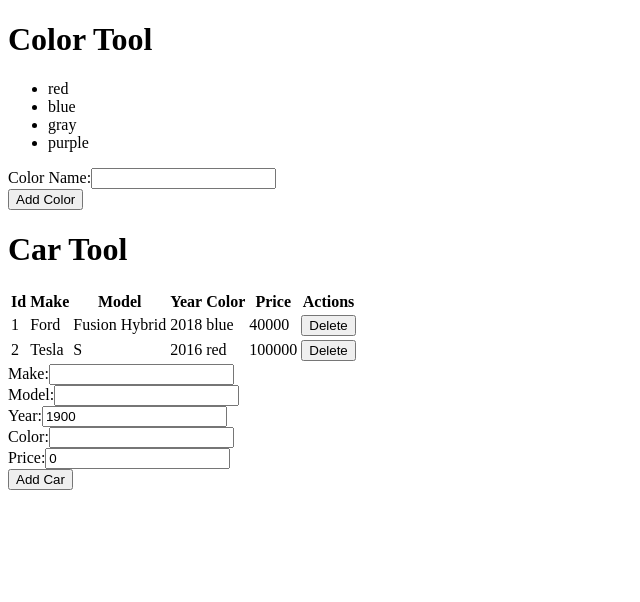
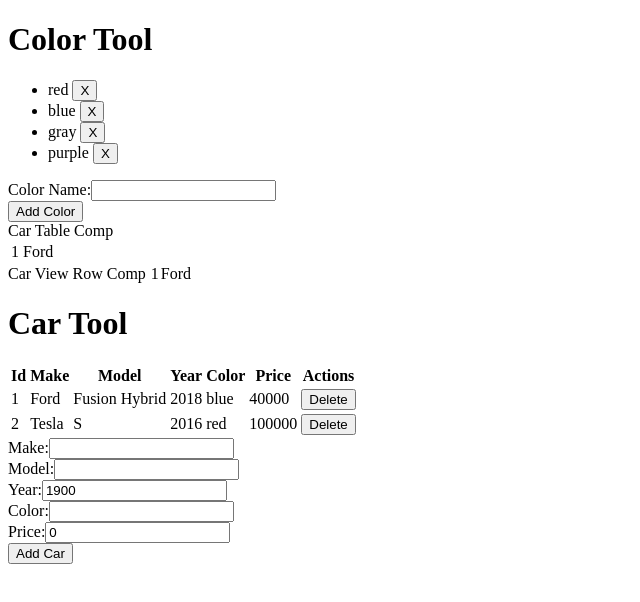
Before and after one commit to t4d-classes/angular_01062020, an Angular app in the folder demo-app/: page / in a window 1280 px wide. Shown: the top 602 px of the page, without its empty margins (0-640 px from the left). Built offline with nearby package versions, Linux system fonts and the light colour scheme.

Commit message:
add code demos

```diff
--- a/demo-app/src/app/color-tool/components/color-form/color-form.component.ts
+++ b/demo-app/src/app/color-tool/components/color-form/color-form.component.ts
@@ -6,7 +6,9 @@ import { FormGroup, FormBuilder } from '@angular/forms';
 import { Color } from '../../models/color';
 
 @Component({
-  selector: 'app-color-form',
+  // selector: 'app-color-form', // element selector, <app-color-form></app-color-form>
+  // never use id selector for a component, selector: '#app-color-form', // id selector, <div id="app-color-form"></div>
+  selector: '.app-color-form', // class selector, <div class="app-color-form"></div>
   templateUrl: './color-form.component.html',
   styleUrls: ['./color-form.component.css']
 })
--- a/demo-app/src/app/color-tool/components/color-home/color-home.component.html
+++ b/demo-app/src/app/color-tool/components/color-home/color-home.component.html
@@ -1,6 +1,23 @@
 <app-tool-header [headerText]="headerText"></app-tool-header>
 
-<app-color-list [colors]="colors"></app-color-list>
+<app-color-list [colors]="colors" (deleteColor)="doDeleteColor($event)"></app-color-list>
 
-<app-color-form buttonText="Add Color"
-  (submitColor)="addColor($event)"></app-color-form>
+<div class="app-color-form"
+  buttonText="Add Color"
+  (submitColor)="doAddColor($event)"></div>
+
+Car Table Comp
+
+<table>
+  <tbody>
+    <tr class="app-car-view-row">
+      <td>1</td>
+<td>Ford</td>
+    </tr>
+  </tbody>
+</table>
+
+Car View Row Comp
+
+<td>1</td>
+<td>Ford</td>
--- a/demo-app/src/app/color-tool/components/color-home/color-home.component.ts
+++ b/demo-app/src/app/color-tool/components/color-home/color-home.component.ts
@@ -23,7 +23,7 @@ export class ColorHomeComponent implements OnInit {
   ngOnInit() {
   }
 
-  addColor(color: Color) {
+  doAddColor(color: Color) {
 
     this.colors = this.colors.concat({
       ...color,
@@ -32,4 +32,8 @@ export class ColorHomeComponent implements OnInit {
 
   }
 
+  doDeleteColor(colorId: number) {
+    this.colors = this.colors.filter(c => c.id !== colorId);
+  }
+
 }
--- a/demo-app/src/app/color-tool/components/color-list/color-list.component.html
+++ b/demo-app/src/app/color-tool/components/color-list/color-list.component.html
@@ -1,5 +1,6 @@
 <ul>
   <li *ngFor="let color of colors">
     {{color.name}}
+    <button (click)="doDeleteColor(color.id)">X</button>
   </li>
 </ul>
--- a/demo-app/src/app/color-tool/components/color-list/color-list.component.ts
+++ b/demo-app/src/app/color-tool/components/color-list/color-list.component.ts
@@ -1,4 +1,4 @@
-import { Component, OnInit, Input } from '@angular/core';
+import { Component, OnInit, Input, Output, EventEmitter } from '@angular/core';
 
 import { Color } from '../../models/color';
 
@@ -12,9 +12,17 @@ export class ColorListComponent implements OnInit {
   @Input()
   colors: Color[] = [];
 
+  @Output()
+  deleteColor = new EventEmitter<number>();
+
   constructor() { }
 
   ngOnInit() {
   }
 
+  doDeleteColor(colorId: number) {
+    this.deleteColor.emit(colorId);
+  }
+
+
 }
```
Also changed, not shown: demo-app/tslint.json (+0 -12 lines), demo-app/exercises/exercise-8.txt (added).
